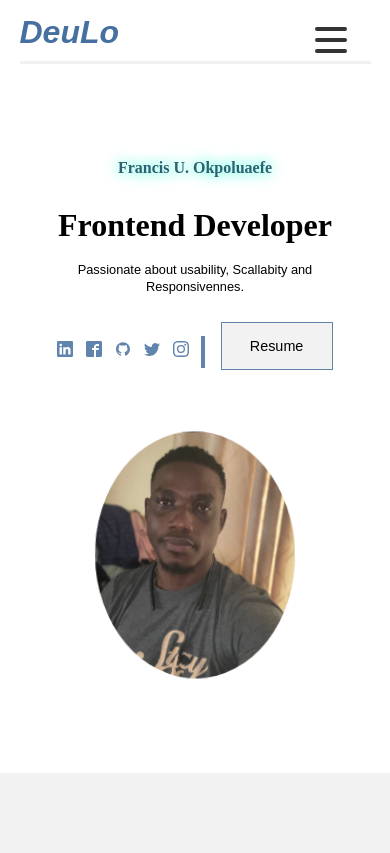
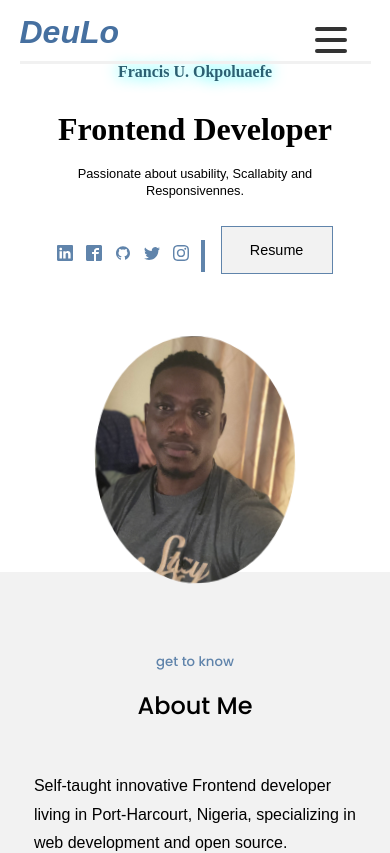
Before and after one commit to Engrfran6/DeuLo, a React (Create React App) app: page / in a window 390 px wide. Shown: the top 853 px of the page. Built offline with nearby package versions, Linux system fonts and the light colour scheme.

Commit message:
Update header.css

```diff
--- a/src/components/header/header.css
+++ b/src/components/header/header.css
@@ -40,7 +40,7 @@
   background: #6084ab;
 }
 
-button {
+.resume {
   background: #f2f2f2;
   width: 7rem;
   height: 3rem;
@@ -49,7 +49,7 @@ button {
   font-size: 0.9rem;
 }
 
-button:hover {
+.resume:hover {
   background-color: #6084ab;
   color: #f2f2f2;
   border: 2px solid #f2f2f2;
@@ -170,12 +170,10 @@ button:hover {
 
 @media screen and (max-width: 600px) {
   .container-content {
-    margin-top: 8rem;
-    display: flex;
+    margin-top: 2rem;
     flex-direction: column;
-    align-items: center;
-    height: 48vh;
-    margin-bottom: 15rem;
+    height: 45vh;
+    margin-bottom: 10rem;
   }
 
   .header-me {
```
